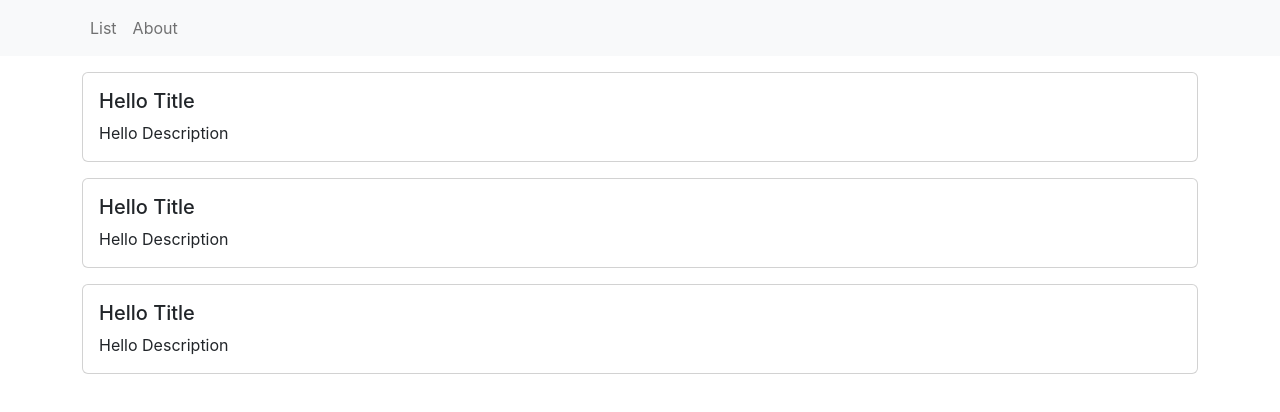
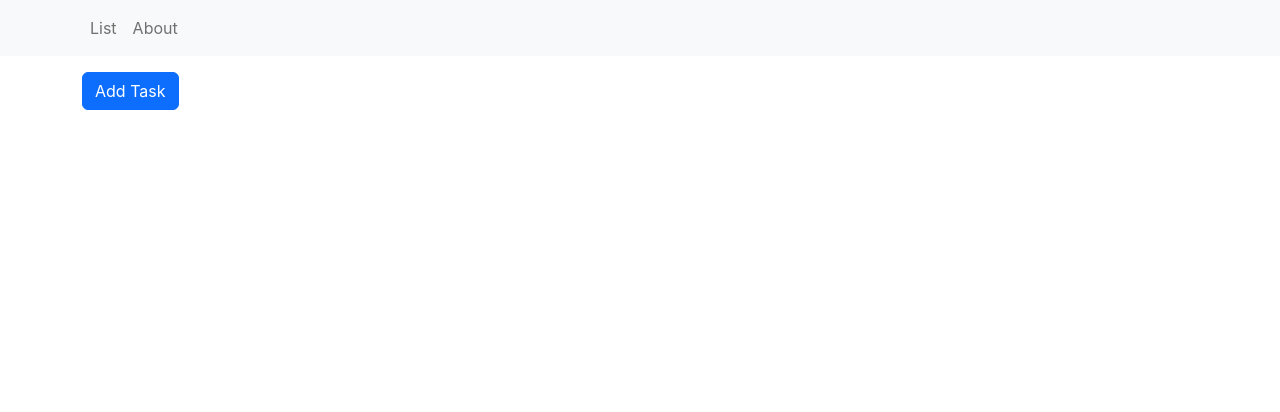
Before and after one commit to golubvladimir/my-todo, a React (Create React App) app: page / in a window 1280 px wide. Shown: the top 412 px of the page. Built offline with nearby package versions, Linux system fonts and the light colour scheme.

Commit message:
add Modal for add new task

```diff
--- a/package.json
+++ b/package.json
@@ -11,6 +11,7 @@
     "@types/react": "^18.0.15",
     "@types/react-dom": "^18.0.6",
     "bootstrap": "^5.2.0",
+    "luxon": "^3.0.1",
     "react": "^18.2.0",
     "react-bootstrap": "^2.4.0",
     "react-dom": "^18.2.0",
--- /dev/null
+++ b/src/components/Modal.tsx
@@ -0,0 +1,62 @@
+import React, { ReactFragment, useState } from "react";
+import { Modal as ModalB, Button, Form, FormControl } from "react-bootstrap"
+
+interface IFormAddState {
+  title: string;
+  description: string;
+}
+
+export function Modal() {
+  const [formAdd, setFormAdd] = useState<IFormAddState>({
+    title: '',
+    description: ''
+  });
+
+  const handleChange = (event: React.ChangeEvent<HTMLInputElement>, fieldName: string) => {
+    event.preventDefault();
+
+    setFormAdd({
+      ...formAdd,
+      [fieldName]: event.target.value
+    });
+  }
+
+  return (
+    <ModalB>
+      <ModalB.Header>
+        Add Task
+      </ModalB.Header>
+
+      <ModalB.Body>
+        <Form>
+          <Form.Group>
+            <Form.Label>
+              Title
+            </Form.Label>
+            <Form.Control
+              type="text"
+              placeholder="Task Title"
+              value={formAdd['title']}
+              onChange={e => handleChange(e, 'title')}
+            />
+          </Form.Group>
+          <Form.Group>
+            <Form.Label>
+              Description
+            </Form.Label>
+            <Form.Control
+              type="text"
+              placeholder="Task Description"
+              value={formAdd['description']}
+              onChange={e => handleChange(e, 'description')}
+            />
+          </Form.Group>
+
+          <Button variant="primary" type="submit">
+            Add Task
+          </Button>
+        </Form>
+      </ModalB.Body>
+    </ModalB>
+  )
+}
--- a/src/components/Task.tsx
+++ b/src/components/Task.tsx
@@ -2,16 +2,19 @@ import { Card } from 'react-bootstrap';
 
  export interface ITask{
   className?: string;
+  id: number;
   title: string;
   description: string;
+  complete: boolean
 }
 
-export function Task({ className, title, description }: ITask) {
+export function Task({ className, id, title, description, complete }: ITask) {
   return (
     <Card className={ className }>
       <Card.Body>
         <Card.Title>{ title }</Card.Title>
         <Card.Text>{ description }</Card.Text>
+        <Card.Text>{ complete }</Card.Text>
       </Card.Body>
     </Card>
   )
--- a/src/context/TasksContext.tsx
+++ b/src/context/TasksContext.tsx
@@ -2,7 +2,9 @@ import { createContext, useState } from "react";
 import { ITask } from "../components/Task";
 
 interface ITasksContext {
-  tasks: ITask[],
+  tasks: ITask[];
+  addTask: (task: ITask) => void;
+  removeTask: (id: number) => void;
 };
 
 interface ITasksState {
@@ -10,27 +12,29 @@ interface ITasksState {
 }
 
 export const TasksContext = createContext<ITasksContext>({
-  tasks: []
+  tasks: [],
+  addTask: () => {},
+  removeTask: () => {}
 });
 
 export const TasksState = ({ children }: ITasksState) => {
-  const [tasks, setTasks] = useState([
-    {
-      title: 'Hello Title',
-      description: 'Hello Description'
-    },
-    {
-      title: 'Hello Title',
-      description: 'Hello Description'
-    },
-    {
-      title: 'Hello Title',
-      description: 'Hello Description'
-    }
-  ]);
+  const [tasks, setTasks] = useState<ITask[]>([]);
+
+  const addTask = (task: ITask) => {
+    setTasks([
+      ...tasks,
+      task
+    ])
+  };
+
+  const removeTask = (id: number) => {
+    const filteredTasks = tasks.filter(task => task.id !== id);
+
+    setTasks(filteredTasks);
+  }
 
   return (
-    <TasksContext.Provider value={{ tasks }}>
+    <TasksContext.Provider value={{ tasks, addTask, removeTask }}>
       { children }
     </TasksContext.Provider>
   )
--- a/src/pages/List.tsx
+++ b/src/pages/List.tsx
@@ -1,19 +1,25 @@
-import { useContext } from "react";
-import { Container } from "react-bootstrap";
+import { useContext, useState } from "react";
+import { Container, Button } from "react-bootstrap";
 
 import { Task } from '../components/Task'
 import { TasksContext } from "../context/TasksContext";
 
 export function List() {
   const { tasks } = useContext(TasksContext)
+  const [show, setShow] = useState<boolean>(false);
 
   return (
     <Container>
+      <Button>Add Task</Button>
+
+
       { tasks.map(task =>
         <Task
           className="mb-3"
+          id={ task.id }
           title={ task.title }
           description={ task.description }
+          complete={ task.complete }
         />
       ) }
 
```
Also changed, not shown: 1 other file (tests, documents, lock files or other folders).
